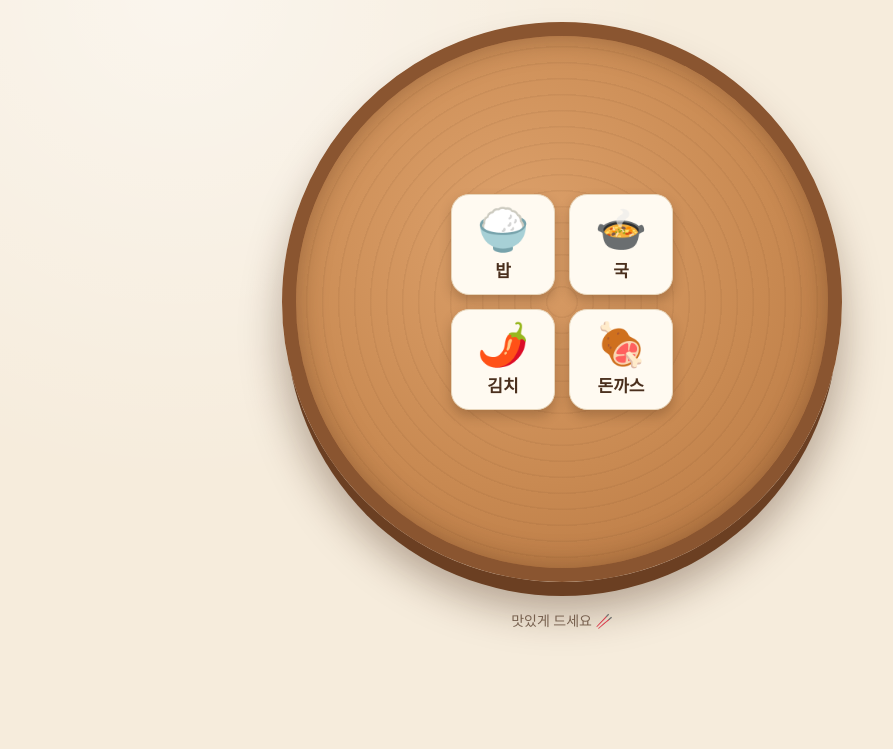
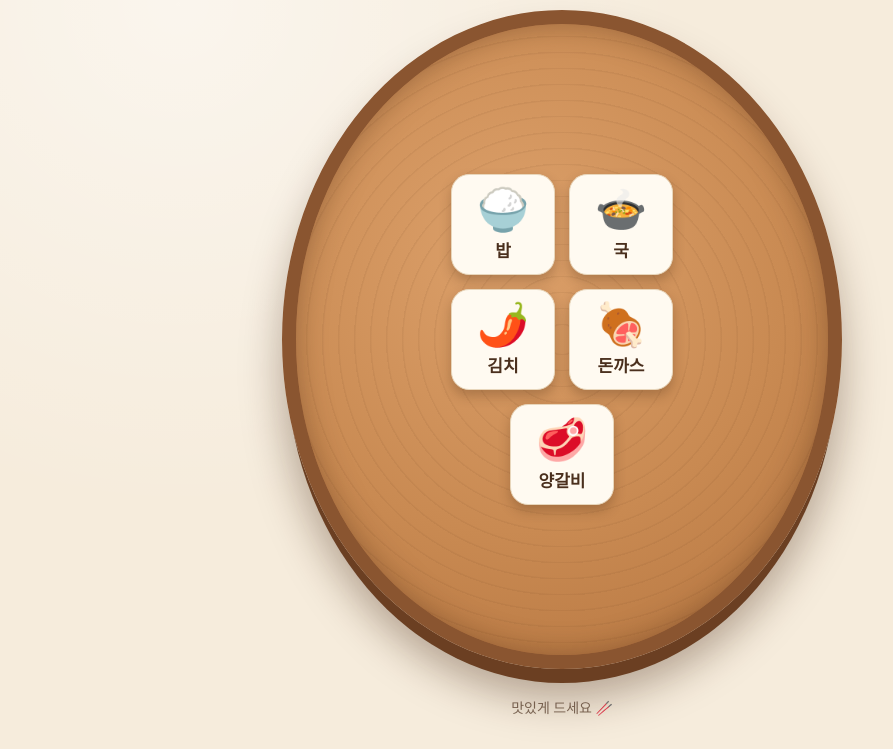
Before and after one commit to Hyeonha1031-RN/bapsang-02, a plain HTML site: page index.html in a window 1280 px wide. Shown: the part 127-876 px from the top of the page, without its empty margins (78-971 px from the left). Before the commit the page ends 800 px from the top, so only its background shows below. Drawn offline with Linux system fonts and the light colour scheme.

Commit message:
양갈비 추가

```diff
--- a/index.html
+++ b/index.html
@@ -124,6 +124,7 @@
       <li data-emoji="🍲">국</li>
       <li data-emoji="🌶️">김치</li>
       <li data-emoji="🍖">돈까스</li>
+      <li data-emoji="🥩">양갈비</li>
     </ul>
   </div>
 
```
